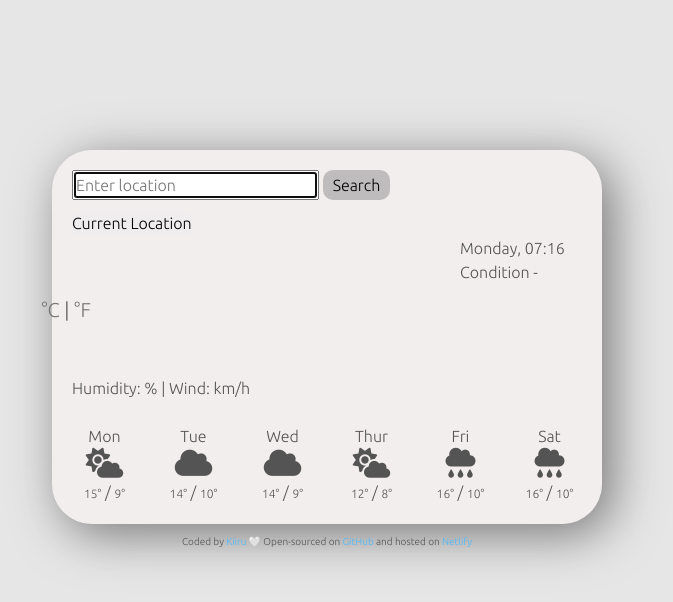
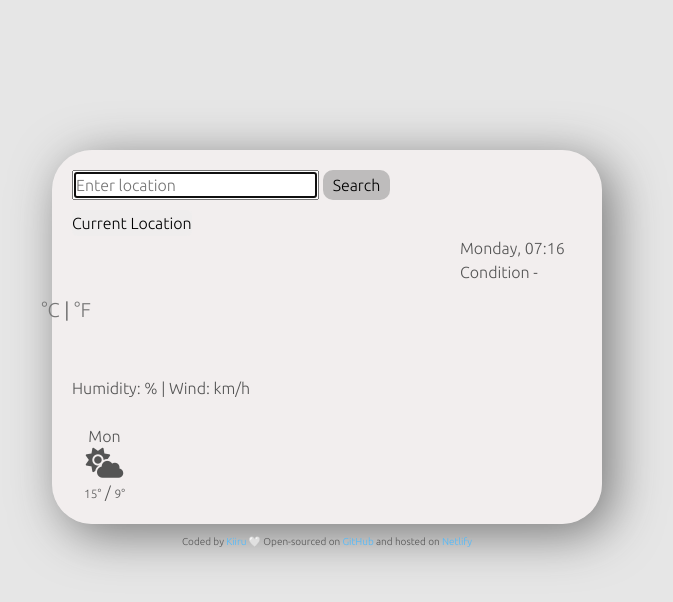
Before and after one commit to kiiru-sn/My-Weather-App, a plain HTML site: page index.html in a window 1280 px wide. Shown: the whole page, without its empty margins (313-986 px from the left). Drawn offline with nearby package versions, Linux system fonts and the light colour scheme; no server answers.

Commit message:
removed forecast columns for only one to remain to later duplicate with JS

```diff
--- a/index.html
+++ b/index.html
@@ -71,46 +71,6 @@
             <span class="forecast-max">15°</span> /
             <span class="forecast-min">9°</span>
           </div>
-          <div class="col-2">
-            Tue
-            <br />
-            <i class="fa-solid fa-cloud"></i>
-            <br />
-            <span class="forecast-max">14°</span> /
-            <span class="forecast-min">10°</span>
-          </div>
-          <div class="col-2">
-            Wed
-            <br />
-            <i class="fa-solid fa-cloud"></i>
-            <br />
-            <span class="forecast-max">14°</span>
-            / <span class="forecast-min">9°</span>
-          </div>
-          <div class="col-2">
-            Thur
-            <br />
-            <i class="fa-solid fa-cloud-sun"></i>
-            <br />
-            <span class="forecast-max">12°</span> /
-            <span class="forecast-min">8°</span>
-          </div>
-          <div class="col-2">
-            Fri
-            <br />
-            <i class="fa-solid fa-cloud-rain"></i>
-            <br />
-            <span class="forecast-max">16°</span> /
-            <span class="forecast-min">10°</span>
-          </div>
-          <div class="col-2">
-            Sat
-            <br />
-            <i class="fa-solid fa-cloud-rain"></i>
-            <br />
-            <span class="forecast-max">16°</span> /
-            <span class="forecast-min">10°</span>
-          </div>
         </div>
       </div>
     </div>
```
